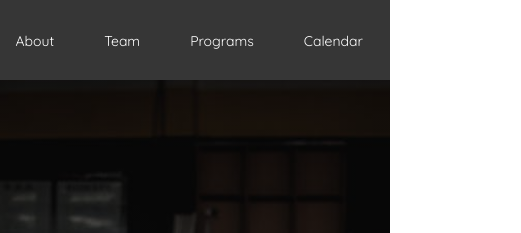
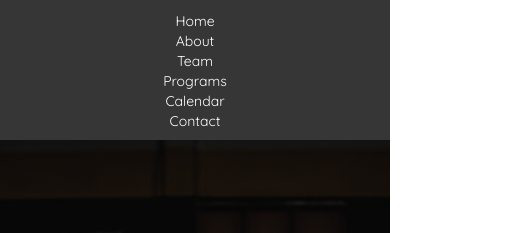
Before and after one commit to LucasRetuerto/blackgym, a plain HTML site: page index.html in a window 390 px wide. Shown: the top 233 px of the page, 521 px wide, since content can reach past the window. Drawn offline with nearby package versions, Linux system fonts and the light colour scheme.

Commit message:
full responsive

```diff
--- a/scss/partials/_header.scss
+++ b/scss/partials/_header.scss
@@ -9,7 +9,7 @@ header{
     nav{
         ul{
             list-style: none;
-            background-color: map-get($map: colors, $key: footer-bg);
+            background-color: #363636;
             display: flex;
             height: 80px;
             justify-content: center;
--- a/scss/style.scss
+++ b/scss/style.scss
@@ -58,7 +58,7 @@ body{
                 a{
                     font-size: 14px;
                     margin: 0;
-                    padding: 25px;
+                    padding: 20px;
                 }
             }
         }
```
Also changed, not shown: css/style.css.
